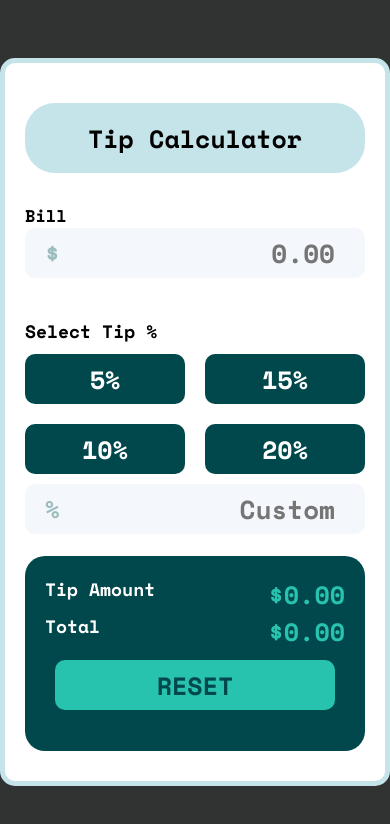
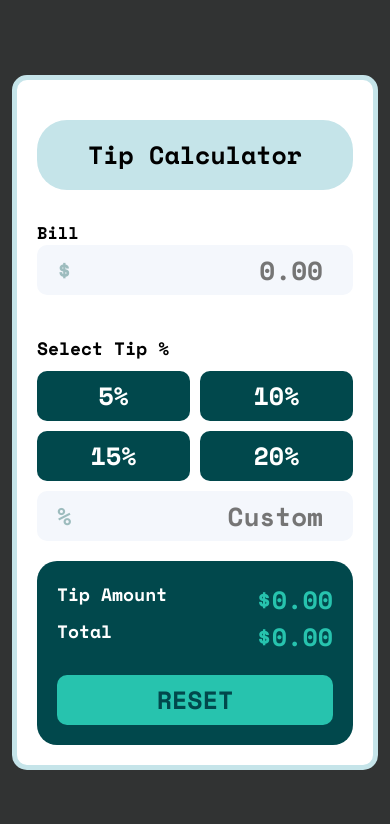
Before and after one commit to lnsflive/tips, a website: page index.html in a window 390 px wide. Both pictures are taken after a click on the button "5%". Drawn offline with Linux system fonts and the light colour scheme.

Commit message:
Fix tip calculation and responsive layout

```diff
--- a/index.html
+++ b/index.html
@@ -20,35 +20,25 @@
             <div class="content">
                 <div class="logo">Tip Calculator</div>
                     <div class="bill">
-                        Bill
+                        <label for="billAmount">Bill</label>
                         <div class="input">
-                            <input type="number" placeholder="0.00" class="billInput">
-                        <span class="money">$</span>
+                            <input id="billAmount" type="number" min="0" step="0.01" inputmode="decimal" placeholder="0.00" class="billInput">
+                            <span class="money">$</span>
                         </div>
                     </div>
                     <div class="options">
-                        Select Tip %
+                        <span>Select Tip %</span>
                         <div class="buttons">
-                            <div class="row">
-                                <div class="column" onclick="changePercent(0.05)">
-                                    <button>5%</button>
-                                </div>
-                                <div class="column" onclick="changePercent(0.1)">
-                                    <button>10%</button>
-                                </div>
-                            </div>
-                            <div class="row">
-                                <div class="column" onclick="changePercent(0.15)">
-                                    <button>15%</button>
-                                </div>
-                                <div class="column" onclick="changePercent(0.2)">
-                                    <button>20%</button>
-                                </div>
-                            </div>
+                            <button type="button" class="tip-button" onclick="changePercent(0.05)">5%</button>
+                            <button type="button" class="tip-button" onclick="changePercent(0.1)">10%</button>
+                            <button type="button" class="tip-button" onclick="changePercent(0.15)">15%</button>
+                            <button type="button" class="tip-button" onclick="changePercent(0.2)">20%</button>
                         </div>
                         <div class="input">
-                            <input type="number" placeholder="Custom" class="custom">
-                        <span class="money">%</span>
+                            <label class="visually-hidden" for="customPercent">Custom tip percentage</label>
+                            <input id="customPercent" type="number" min="0" step="0.01" inputmode="decimal" placeholder="Custom" class="custom">
+                            <span class="money">%</span>
+                        </div>
                     </div>
                     <div class="results">
                         <div class="row">
@@ -64,7 +54,7 @@
                             <div class="column totalResult">$0.00</div>
                         </div>
                         <div class="row">
-                            <button class="reset" onclick="reset()">RESET</button>
+                            <button type="button" class="reset" onclick="reset()">RESET</button>
                         </div>
                     </div>
             </div>
--- a/src/script.js
+++ b/src/script.js
@@ -1,47 +1,50 @@
-let tip_percent = 0.0;
-let tip_input = 0.00;
-let tip_amount = 0.00;
-let total_amount = 0.0;
+let tipPercent = 0;
+let billAmount = 0;
 
 $( document ).ready(function() {
-
-    $(".billInput").on('change',function(){
-        tip_input = $(this).val();
-        //console.log('input: ' + tip_input);
+    $(".billInput").on("input", function() {
+        billAmount = $(this).val();
         checkResult();
     });
-    $(".custom").on('change',function(){
-        tip_percent = $(this).val() * 0.01;
-        //console.log('percent: ' + tip_percent);
+
+    $(".custom").on("input", function() {
+        tipPercent = $(this).val() * 0.01;
         checkResult();
     });
 });
 
-function changePercent(myPercent){
-    tip_percent = myPercent;
-    //console.log('percent: ' + tip_percent);
+function calculateAmounts(bill, percent) {
+    const billCents = Math.round(Number(bill) * 100);
+    const tipCents = Math.round(billCents * Number(percent));
+
+    return {
+        tip: tipCents / 100,
+        total: (billCents + tipCents) / 100
+    };
+}
+
+function changePercent(percent) {
+    tipPercent = percent;
+    $(".custom").val("");
     checkResult();
 }
 
-function reset(){
+function reset() {
     $(".billInput").val("");
     $(".custom").val("");
     $(".result").html("$0.00");
     $(".totalResult").html("$0.00");
-    tip_percent = 0.0;
-    tip_input = 0.00;
-    tip_amount = 0.00;
-    total_amount = 0.0;
+    tipPercent = 0;
+    billAmount = 0;
 }
 
-function checkResult(){
-    tip_amount = tip_input * tip_percent;
-    total_amount = Number(tip_input) + Number(tip_amount);
-    tip_amount = (tip_amount.toFixed(2));
-    total_amount = total_amount.toFixed(2);
-    //console.log('amount: ' + tip_amount);
-    //console.log('amount: ' + total_amount);
-    $(".result").html("$" + tip_amount);
-    $(".totalResult").html("$" + total_amount);
+function checkResult() {
+    const amounts = calculateAmounts(billAmount, tipPercent);
 
+    $(".result").html("$" + amounts.tip.toFixed(2));
+    $(".totalResult").html("$" + amounts.total.toFixed(2));
 }
+
+if (typeof module !== "undefined") {
+    module.exports = { calculateAmounts };
+}
--- a/src/style.css
+++ b/src/style.css
@@ -20,13 +20,15 @@
     margin:0;
     padding:0;
     color: black;
+    box-sizing: border-box;
 }
 html{
     background-color: #313333;
 }
 .container{
-    width: 100vw;
-    height: 100vh;
+    width: 100%;
+    min-height: 100vh;
+    padding: 16px 0;
     display: grid;
     place-items: center;
 }
@@ -46,8 +48,7 @@ html{
 
 .content{
     background-color: white;
-    width: 340px;
-    height: 678px;
+    width: min(390px, calc(100% - 24px));
     border-radius: 15px;
     padding:20px;
     border: 5px solid #c5e4e9;
@@ -56,20 +57,22 @@ html{
     margin-top:20px;
 }
 .buttons{
-    display: flex;
-    align-items: center;
-    justify-content: center;
+    display: grid;
+    grid-template-columns: repeat(2, minmax(0, 1fr));
+    gap: 10px;
+    margin: 10px 0;
 }
 button{
     font-family: space_monobold;
-    width: 160px;
     height: 50px;
-    margin:10px;
     background-color: #01484c;
     border: none;
     color: white;
     font-size: 25px;
     border-radius: 10px;
+}
+.tip-button{
+    width: 100%;
 }
 button:hover{
     background-color: #27c3ae;
@@ -78,7 +81,7 @@ button:hover{
 
 input[type=number]{
     font-family: space_monobold;
-    width: 340px;
+    width: 100%;
     height: 50px;
     background-color: #f4f7fc;
     border: none;
@@ -90,7 +93,7 @@ input[type=number]{
 }
 .logo{
     font-family: space_monobold;
-    width: 340px;
+    width: 100%;
     height: 70px;
     background-color: #c5e4e9;
     border-radius: 30px;
@@ -127,8 +130,7 @@ input[type=number]{
 
 .results{
     font-family: space_monobold;
-    width: 300px;
-    height: 155px;
+    width: 100%;
     background-color: #01484c;
     border-radius: 20px;
     padding:20px;
@@ -138,6 +140,7 @@ input[type=number]{
     background-color: #27c3ae;
     color:#01484c;
     width: 100%;
+    margin-top: 20px;
 }
 .reset:hover{
     background-color:white;
@@ -152,7 +155,14 @@ input[type=number]{
     text-align: right;
 }
 
-.results{
+.visually-hidden{
     position: absolute;
-    bottom: 30px;
+    width: 1px;
+    height: 1px;
+    padding: 0;
+    margin: -1px;
+    overflow: hidden;
+    clip: rect(0, 0, 0, 0);
+    white-space: nowrap;
+    border: 0;
 }
```
Also changed, not shown: package.json (added, +7 -0 lines), test/calculator.test.js (added, +70 -0 lines).
